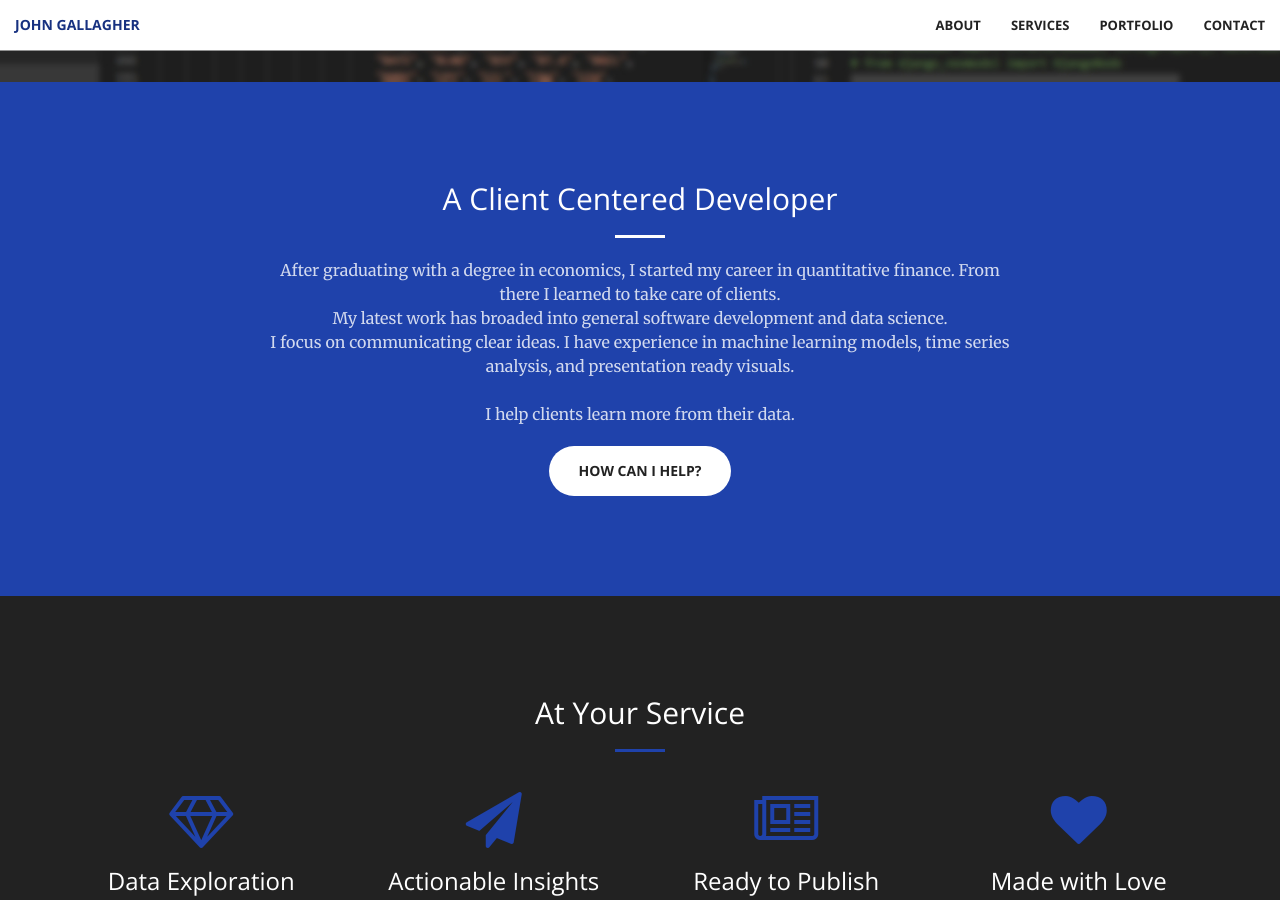
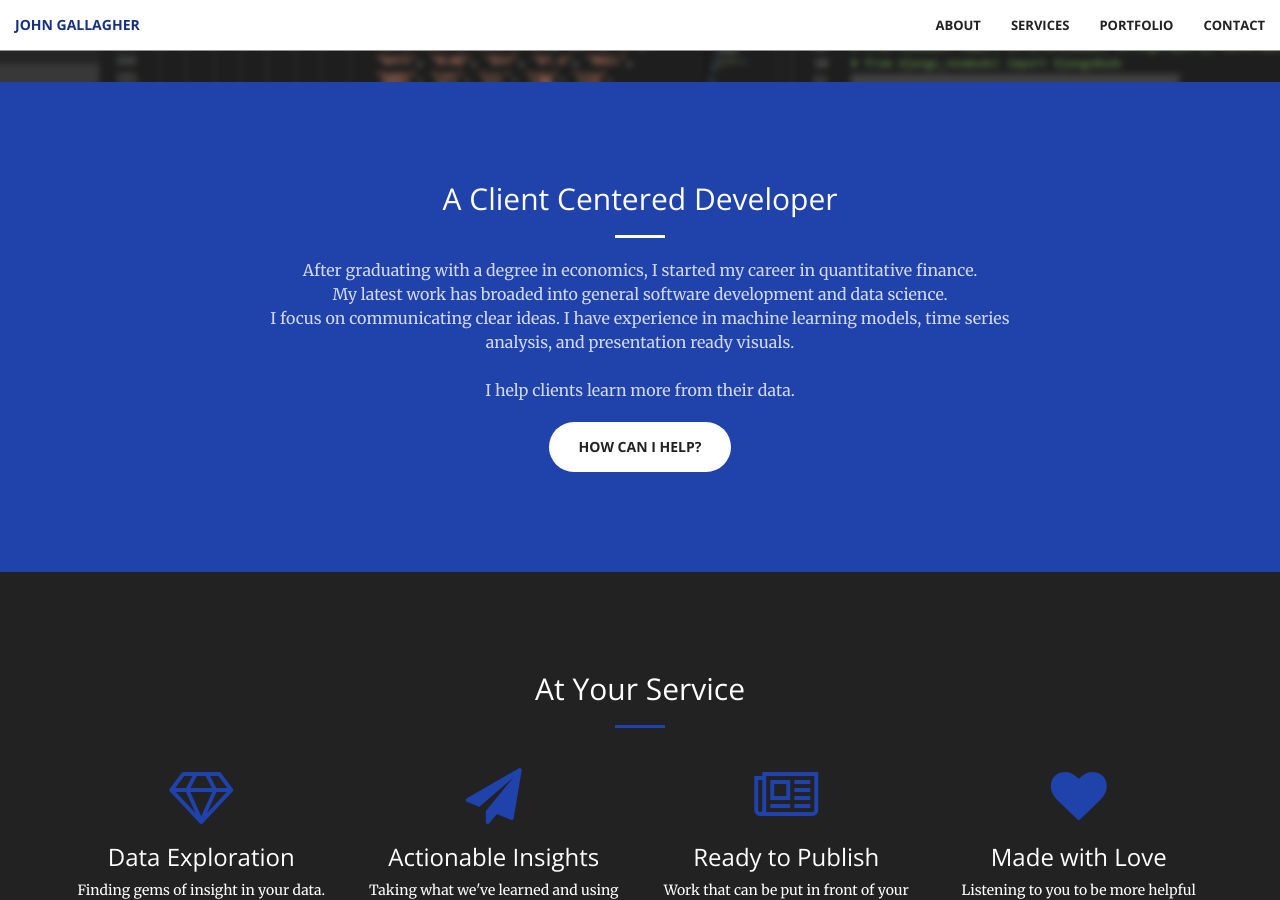
Before and after one commit to jpgallagher1/jpgallagher1.github.io, a Jekyll site: the page built from index.html, in a window 1280 px wide and 900 px high, scrolled down 818 px. Built offline with Jekyll 4.4.1, drawn with Linux system fonts in a browser that asks for light colours; some of the changed text lies outside the part shown.

Commit message:
lightening up the webpage

```diff
--- a/_includes/about.html
+++ b/_includes/about.html
@@ -5,7 +5,7 @@
                 <h2 class="section-heading">A Client Centered Developer</h2>
                 <hr class="light">
                 <p class="text-faded">
-                    After graduating with a degree in economics, I started my career in quantitative finance.  From there I learned to take care of clients.
+                    After graduating with a degree in economics, I started my career in quantitative finance.
                     <br/>
                     My latest work has broaded into general software development and data science.
                     <br/>
--- a/_includes/contact.html
+++ b/_includes/contact.html
@@ -1,4 +1,4 @@
-<section class="bg-dark" id="contact">
+<section id="contact">
     <div class="container">
         <div class="row">
             <div class="col-lg-8 col-lg-offset-2 text-center">
--- a/_includes/portfolio.html
+++ b/_includes/portfolio.html
@@ -1,4 +1,4 @@
-<section class="no-padding bg-dark" id="portfolio">
+<section class="no-padding" id="portfolio">
     <div class="container-fluid">
         <div class="row no-gutter">
             <div class="col-lg-6">
--- a/_includes/resume.html
+++ b/_includes/resume.html
@@ -1,7 +1,7 @@
   <aside class="bg-dark">
       <div class="container text-center">
           <div class="call-to-action">
-              <h2>Want to learn more about me?</h2>
+              <h2>Want to learn more?</h2>
               <a href="docs/lorem-ipsum.pdf" class="btn btn-default btn-xl wow tada">Check out my Resume</a>
           </div>
       </div>
```
